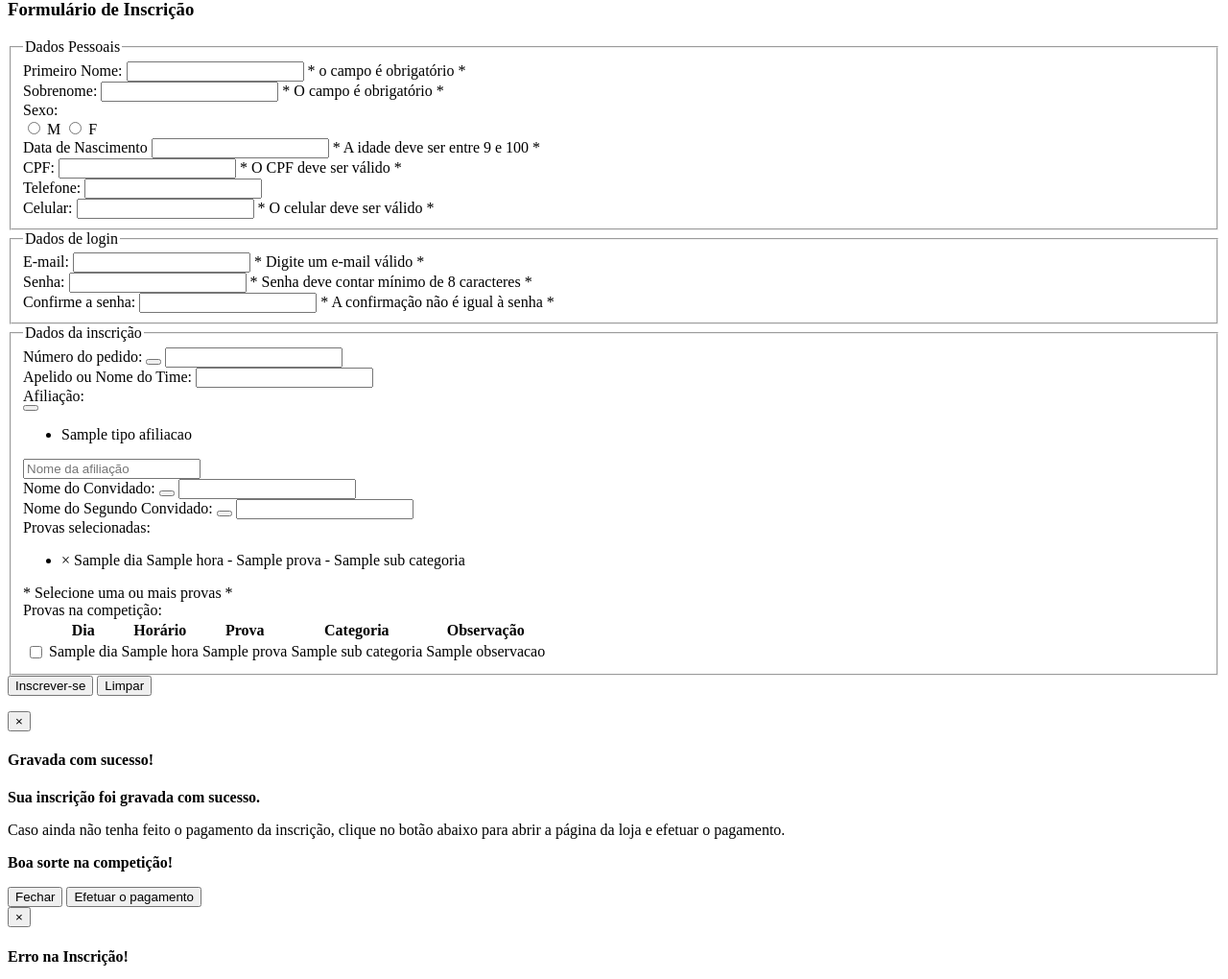
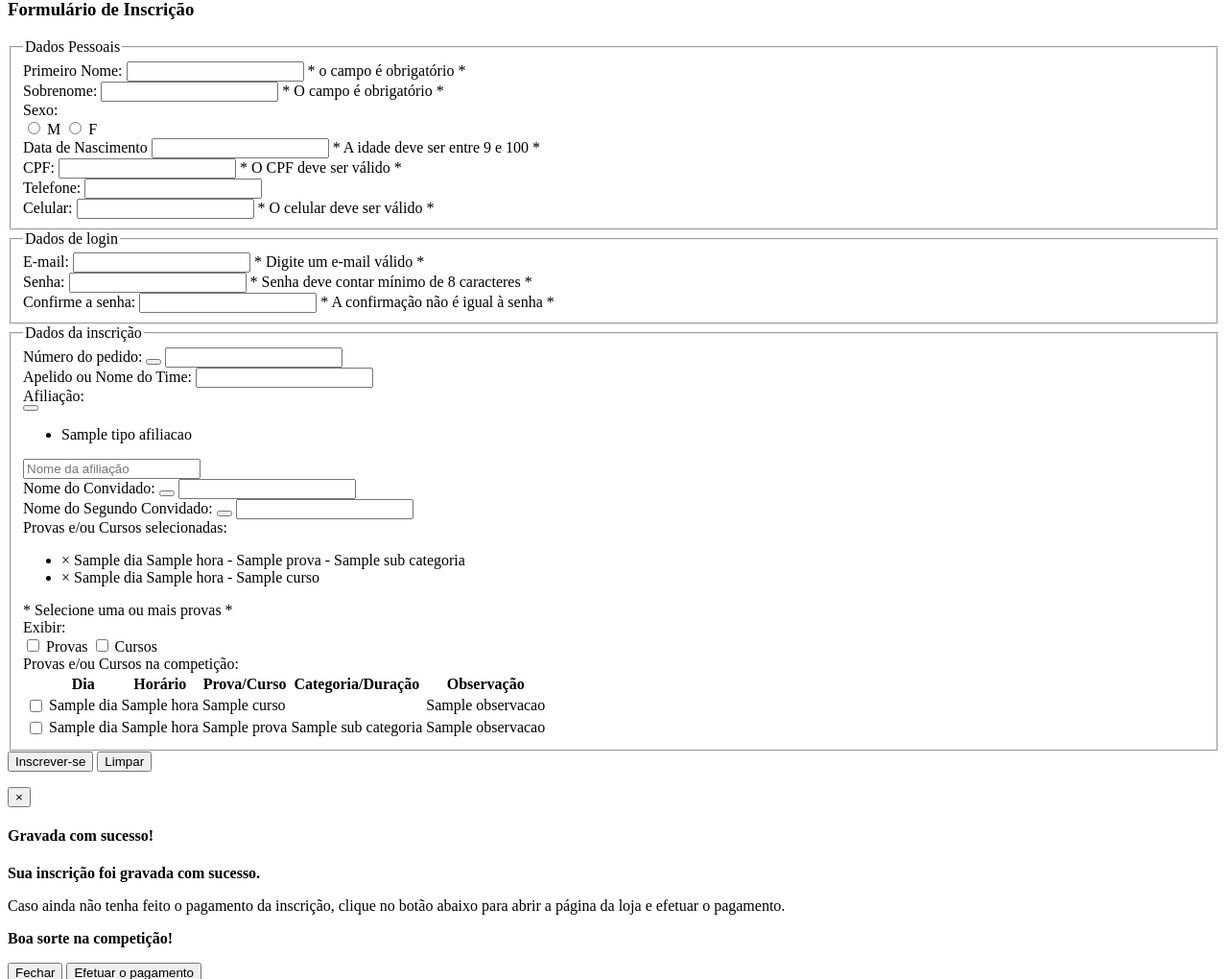
Before and after one commit to Maethorin/concept2, a Flask app: template app/templates/evento/inscricao.html in a window 1280 px wide. Shown: the part 342-1362 px from the top of the page at 96% size. Run offline with Flask 2, Linux system fonts and the light colour scheme; the template is opened without the code that fills it: most values are stand-ins (such as "Sample title", 1, 10 or a date in 2020); parts of the project's set-up code (start-up, migrations or seed data) failed here and were passed over.

Commit message:
Inscrição em cursos pronta

```diff
--- a/app/models.py
+++ b/app/models.py
@@ -409,6 +409,7 @@ class Inscricao(db.Model, QueryMixin):
     def atualiza_de_dicionario(cls, inscricao_id, inscricao_dict, atleta, commit=False):
         inscricao = cls.query.get(inscricao_id)
         inscricao.provas = []
+        inscricao.cursos = []
         inscricao = cls.define_dados_de_dicionario(inscricao_dict, atleta, inscricao)
         db.session.add(inscricao)
         if commit:
--- a/app/templates/evento/inscricao.html
+++ b/app/templates/evento/inscricao.html
@@ -174,11 +174,15 @@
             <div class="row prova">
                 <div class="col-md-12 campo">
                     <div class="form-group has-feedback" ng-class="{'has-success': campoEstaValido(formInscricao.provas), 'has-error': campoEstaInvalido(formInscricao.provas)}">
-                        <label class="control-label" for="provas">Provas selecionadas: <i class="fa fa-asterisk"></i></label>
+                        <label class="control-label" for="provas">Provas e/ou Cursos selecionadas: <i class="fa fa-asterisk"></i></label>
                         <ul class="provas-selecionadas" id="provas" ng-class="{'has-success': campoEstaValido(formInscricao.provas), 'has-error': campoEstaInvalido(formInscricao.provas)}">
-                            <li ng-repeat="provaSelecionada in atleta.inscricao.provas" ng-init="prova = obterProva(provaSelecionada)">
-                                <span role="presentation" ng-click="removeProva(prova.id)">×</span>
+                            <li ng-repeat="provaSelecionada in atleta.inscricao.provas" ng-init="prova = obterItem(provaSelecionada, 'provas')">
+                                <span role="presentation" ng-click="removeItem(prova.id, 'provas')">×</span>
                                 {{prova.dia}} {{prova.hora}} - {{prova.label}} - {{prova.subCategoria.label}}
+                            </li>
+                            <li ng-repeat="cursoSelecionado in atleta.inscricao.cursos" ng-init="curso = obterItem(cursoSelecionado, 'cursos')">
+                                <span role="presentation" ng-click="removeItem(curso.id, 'cursos')">×</span>
+                                {{curso.dia}} {{curso.hora}} - {{curso.nome}}
                             </li>
                         </ul>
                         <input type="hidden" name="provas" ng-model="atleta.provaSelecionada" required/>
@@ -187,11 +191,25 @@
                     </div>
                 </div>
             </div>
+            <div class="row filtros">
+                <div class="col-md-12">
+                    <div class="form-group">
+                        <label>Exibir:</label>
+                        <div class="btn-group">
+                            <label class="btn btn-primary" ng-show="temProvas" ng-click="exibeProvas = !exibeProvas" ng-class="{'active': exibeProvas}">
+                                <input type="checkbox" autocomplete="off" name="exibeProvas" ng-model="exibeProvas" /> Provas
+                            </label>
+                            <label class="btn btn-primary" ng-show="temCursos" ng-click="exibeCursos = !exibeCursos" ng-class="{'active': exibeCursos}">
+                                <input type="checkbox" autocomplete="off" name="exibeCursos" ng-model="exibeCursos" /> Cursos
+                            </label>
+                        </div>
+                    </div>
+                </div>
+            </div>
             <div class="row prova">
                 <div class="col-md-12">
                     <div class="form-group">
-                        <label class="control-label" for="afiliacao">Provas na competição:</label>
-
+                        <label class="control-label" for="afiliacao"><span ng-show="exibeProvas || exibeCursos"><span ng-show="exibeProvas">Provas</span><span ng-show="exibeProvas && exibeCursos"> e/ou </span><span ng-show="exibeCursos">Cursos</span> na competição:</span></label>
                         <div class="table-responsive tabela-provas">
                             <table class="table table-striped table-hover">
                                 <thead>
@@ -199,14 +217,24 @@
                                     <th></th>
                                     <th>Dia</th>
                                     <th>Horário</th>
-                                    <th>Prova</th>
-                                    <th>Categoria</th>
+                                    <th><span ng-show="exibeProvas">Prova</span><span ng-show="exibeProvas && exibeCursos">/</span><span ng-show="exibeCursos">Curso</span></th>
+                                    <th><span ng-show="exibeProvas">Categoria</span><span ng-show="exibeProvas && exibeCursos">/</span><span ng-show="exibeCursos">Duração</span></th>
                                     <th>Observação</th>
                                 </tr>
                                 </thead>
-                                <tbody>
-                                <tr ng-repeat="prova in provasDropdownList" ng-class="{'success': prova.selecionada}">
-                                    <td><input type="checkbox" name="provas[]" ng-model="prova.selecionada" value="{{prova}}" ng-click="clicaNaProva(prova.selecionada, prova)"/></td>
+                                <tbody ng-show="exibeCursos">
+                                    <tr ng-repeat="curso in cursosDropdownList" ng-class="{'success': curso.selecionado}">
+                                        <td><input type="checkbox" name="cursos[]" ng-model="curso.selecionado" value="{{curso}}" ng-click="clicaNoItem(curso.selecionado, curso, 'cursos')"/></td>
+                                        <td>{{curso.dia}}</td>
+                                        <td>{{curso.hora}}</td>
+                                        <td>{{curso.nome}}</td>
+                                        <td>{{formataDuracao(curso.duracao)}}</td>
+                                        <td>{{curso.observacao}}</td>
+                                    </tr>
+                                </tbody>
+                                <tbody ng-show="exibeProvas">
+                                    <tr ng-repeat="prova in provasDropdownList" ng-class="{'success': prova.selecionado}">
+                                        <td><input type="checkbox" name="provas[]" ng-model="prova.selecionado" value="{{prova}}" ng-click="clicaNoItem(prova.selecionado, prova, 'provas')"/></td>
                                         <td>{{prova.dia}}</td>
                                         <td>{{prova.hora}}</td>
                                         <td>{{prova.label}}</td>
```
Also changed, not shown: app/static/js/app/eventos/eventos.js (+65 -43 lines), sass/_evento.scss (+9 -0 lines). Lines whose indentation alone changed are shown as unchanged.
